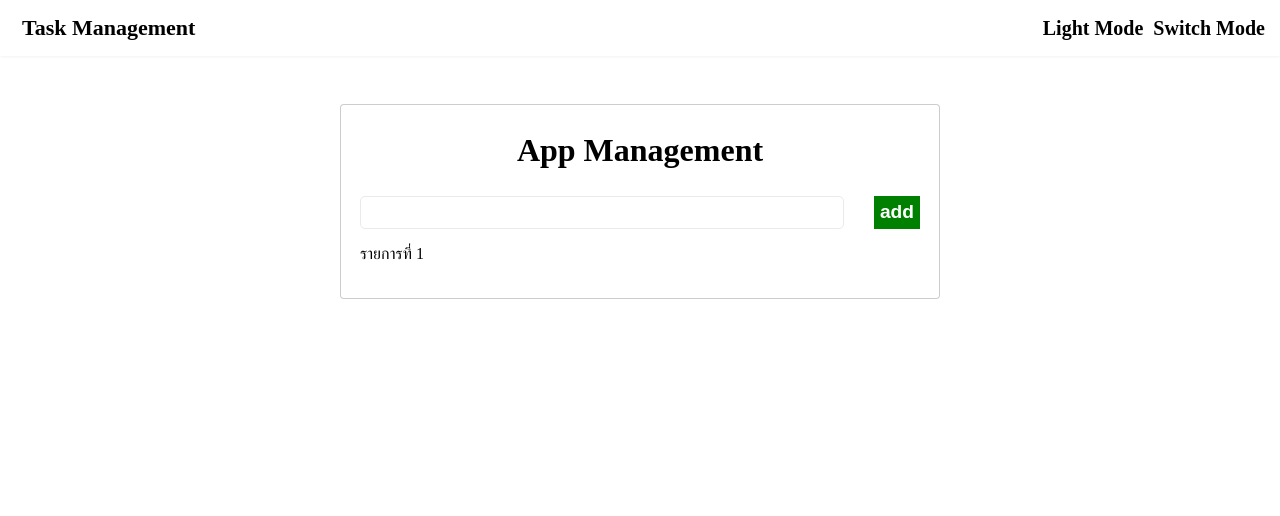
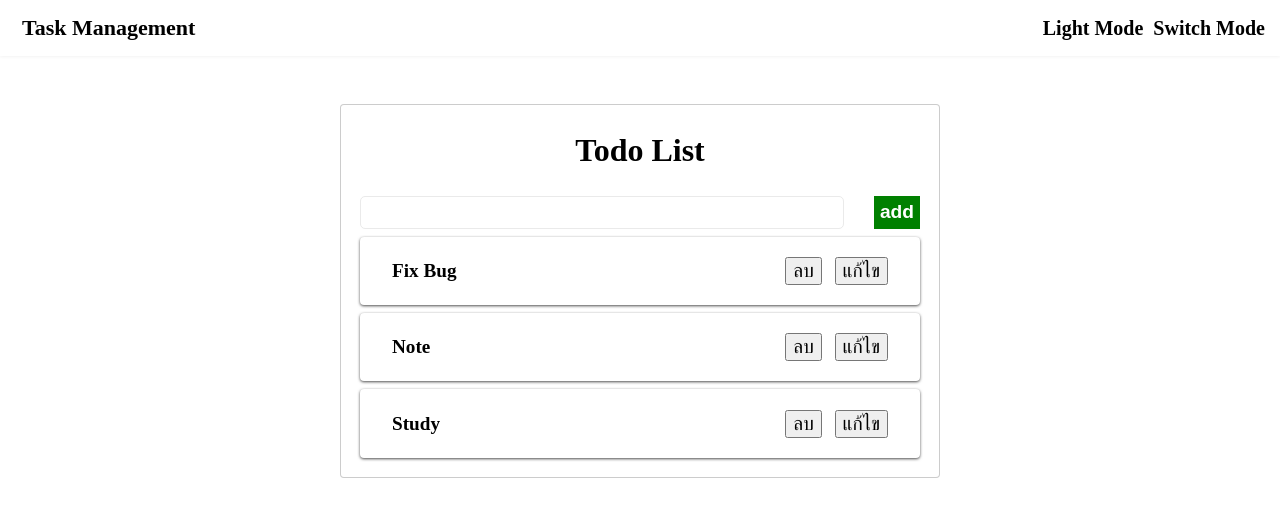
Before and after one commit to aumnitipath/my-task-app, a React (Vite) app: page / in a window 1280 px wide. Shown: the top 516 px of the page. Built offline with nearby package versions, Linux system fonts and the light colour scheme.

Commit message:
add:style item component

```diff
--- a/src/App.jsx
+++ b/src/App.jsx
@@ -1,15 +1,26 @@
+import { useState } from "react";
 import "./App.css";
 import AddForm from "./components/AddForm";
 import Header from "./components/Header";
 import Item from "./components/Item";
 
 function App() {
+  const [task, setTask] = useState([
+    { id: 1, title: "Fix Bug" },
+    { id: 2, title: "Note" },
+    { id: 3, title: "Study" },
+  ]);
+
   return (
     <div className="App">
       <Header />
       <div className="container">
         <AddForm />
-        <Item />
+        <section>
+          {task.map((item) => {
+            return <Item key={item.id} data={item}/>;
+          })}
+        </section>
       </div>
     </div>
   );
--- a/src/components/AddForm.jsx
+++ b/src/components/AddForm.jsx
@@ -4,7 +4,7 @@
 const AddForm = () => {
   return (
     <>
-      <h2>App Management</h2>
+      <h2>Todo List</h2>
       <form>
         <div className="form-control">
           <input className="text-input" type="text" />
--- a/src/components/Item.css
+++ b/src/components/Item.css
@@ -0,0 +1,22 @@
+.list-item {
+  display: flex;
+  align-items: center;
+  justify-content: space-between;
+  margin-top: 0.5rem;
+  padding: 0.25rem 2rem;
+  box-shadow: 0 1px 3px rgba(0, 0, 0, 0.7);
+  border-radius: 0.25rem;
+  font-size: 1.2rem;
+}
+
+.title {
+  color: black;
+  font-weight: bold;
+}
+
+.btn {
+  font-size: 1.2rem;
+  margin-left: 0.8rem;
+  cursor: pointer;
+  color: #000;
+}
--- a/src/components/Item.jsx
+++ b/src/components/Item.jsx
@@ -1,11 +1,15 @@
 import React from "react";
 import "./Item.css";
 
-const Item = () => {
+const Item = ({ data }) => {
   return (
-    <>
-      <p>รายการที่ 1</p>
-    </>
+    <div className="list-item">
+      <p className="title">{data.title}</p>
+      <div className="button-container">
+        <button className="btn">ลบ</button>
+        <button className="btn">แก้ไข</button>
+      </div>
+    </div>
   );
 };
 
```
